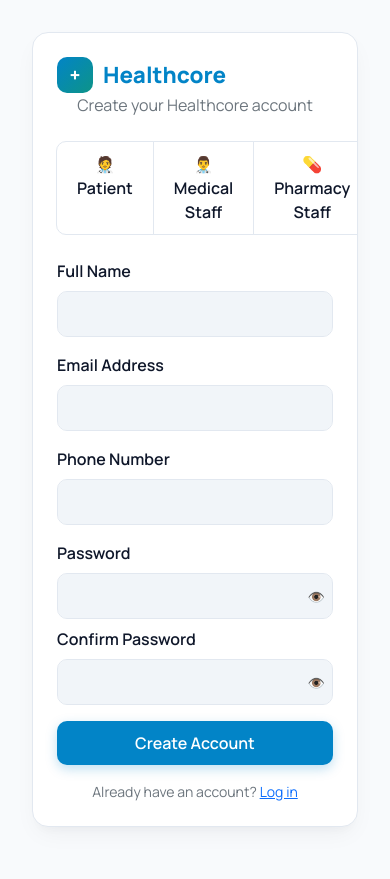
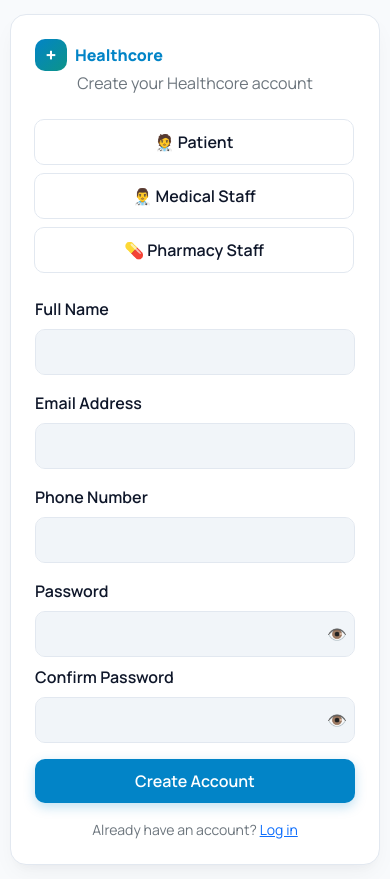
Before and after one commit to TungTzeJun/hospital-management-system, a PHP site: page /register.php in a window 390 px wide. Before the commit the page ends 828 px from the top, so only its background shows below. Run offline with PHP 8.4, Linux system fonts and the light colour scheme.

Commit message:
Improve mobile layout and touch usability
Co-authored-by: Copilot <223556219+Copilot@users.noreply.github.com>

```diff
--- a/style.css
+++ b/style.css
@@ -854,3 +854,163 @@ footer {
     color: #4ade80;
     border: 1px solid rgba(22, 163, 74, 0.35);
 }
+
+@media (max-width: 767.98px) {
+    .navbar-layout {
+        flex-wrap: wrap;
+        gap: 0.5rem;
+        padding: 0 0.875rem;
+    }
+
+    .navbar-brand-custom {
+        font-size: 1.15rem;
+    }
+
+    .navbar-layout > .d-flex {
+        gap: 0.5rem !important;
+    }
+
+    .main-wrapper {
+        padding: 1rem 0.75rem;
+    }
+
+    .welcome-header {
+        padding: 1.25rem;
+        margin-bottom: 1.25rem;
+        border-radius: 12px;
+    }
+
+    .welcome-header::after {
+        display: none;
+    }
+
+    .card-grid {
+        grid-template-columns: minmax(0, 1fr);
+        gap: 1rem;
+        margin-bottom: 1.25rem;
+    }
+
+    .card-custom:hover {
+        transform: none;
+    }
+
+    .card-header-custom {
+        align-items: stretch;
+        flex-direction: column;
+        gap: 0.75rem;
+        padding: 1rem;
+    }
+
+    .card-body-custom {
+        padding: 1rem;
+    }
+
+    .table-search-bar {
+        max-width: none;
+        width: 100%;
+    }
+
+    .records-table-container {
+        margin: 0 -0.25rem;
+        overscroll-behavior-x: contain;
+        -webkit-overflow-scrolling: touch;
+    }
+
+    .records-table {
+        min-width: 640px;
+    }
+
+    .patient-directory-summary {
+        align-items: flex-start;
+        padding: 0.875rem;
+    }
+
+    .patient-directory-content {
+        padding: 0.875rem;
+    }
+
+    .kpi-card {
+        padding: 1rem;
+        gap: 0.75rem;
+    }
+
+    .modal-dialog {
+        margin: 0.5rem;
+    }
+
+    .modal-header-custom,
+    .modal-footer-custom {
+        padding: 1rem;
+    }
+
+    .modal-body {
+        padding: 1rem !important;
+    }
+
+    .btn,
+    .form-control,
+    .form-select,
+    .form-control-custom,
+    .form-select-custom {
+        font-size: 1rem;
+    }
+
+    .btn:not(.btn-sm) {
+        min-height: 44px;
+    }
+}
+
+@media (max-width: 479.98px) {
+    .navbar-layout {
+        padding: 0 0.625rem;
+    }
+
+    .navbar-brand-custom {
+        font-size: 1rem;
+        gap: 0.5rem;
+    }
+
+    .navbar-brand-custom span.logo-icon {
+        width: 32px;
+        height: 32px;
+    }
+
+    .navbar-layout > .d-flex .badge {
+        max-width: 145px;
+        overflow: hidden;
+        text-overflow: ellipsis;
+        white-space: nowrap;
+    }
+
+    .main-wrapper {
+        padding: 0.875rem 0.625rem;
+    }
+
+    .welcome-header {
+        padding: 1rem;
+    }
+
+    .welcome-header h1,
+    .welcome-header h2 {
+        font-size: 1.35rem;
+    }
+
+    .kpi-card {
+        align-items: flex-start;
+    }
+
+    .patient-directory-summary > span:last-child {
+        width: 100%;
+    }
+
+    .btn-group[role="group"] {
+        align-items: stretch;
+        flex-direction: column;
+        gap: 0.5rem;
+    }
+
+    .btn-group[role="group"] > .btn {
+        border-radius: var(--border-radius-sm) !important;
+        width: 100%;
+    }
+}
```
